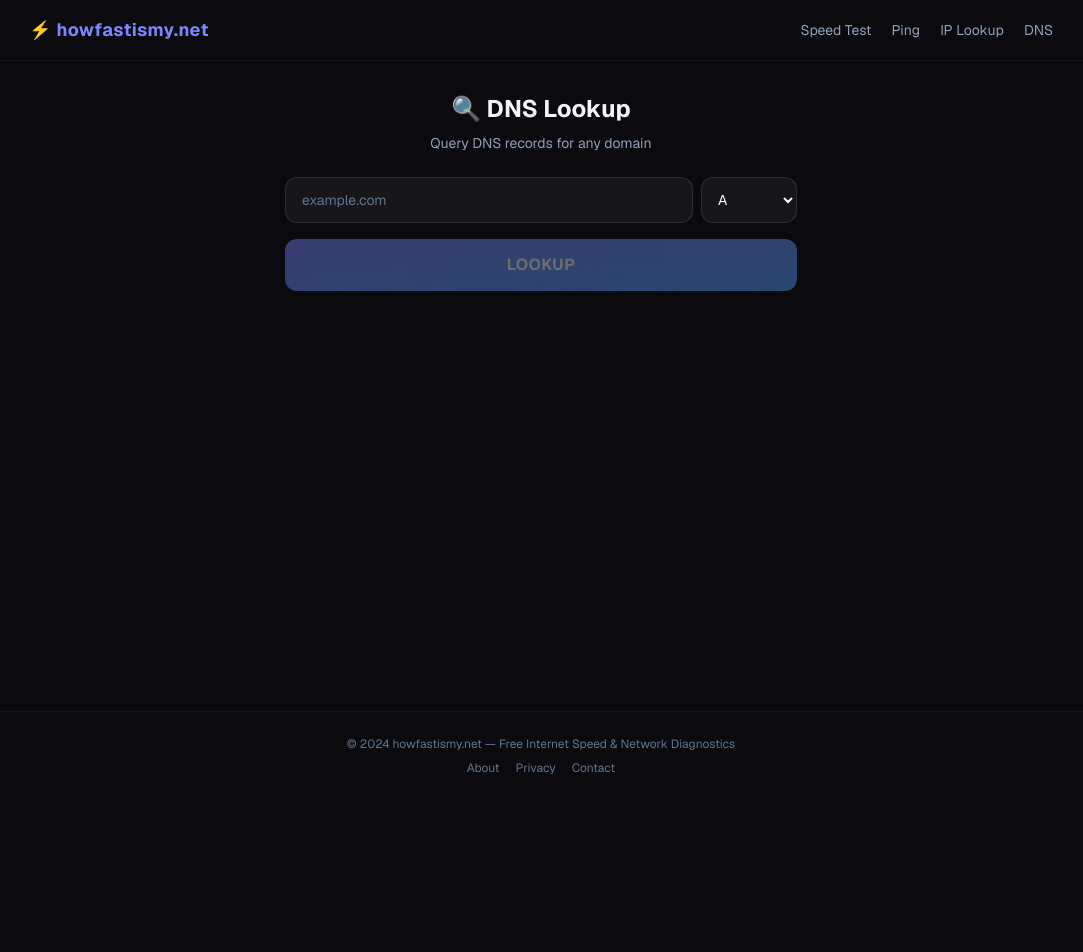
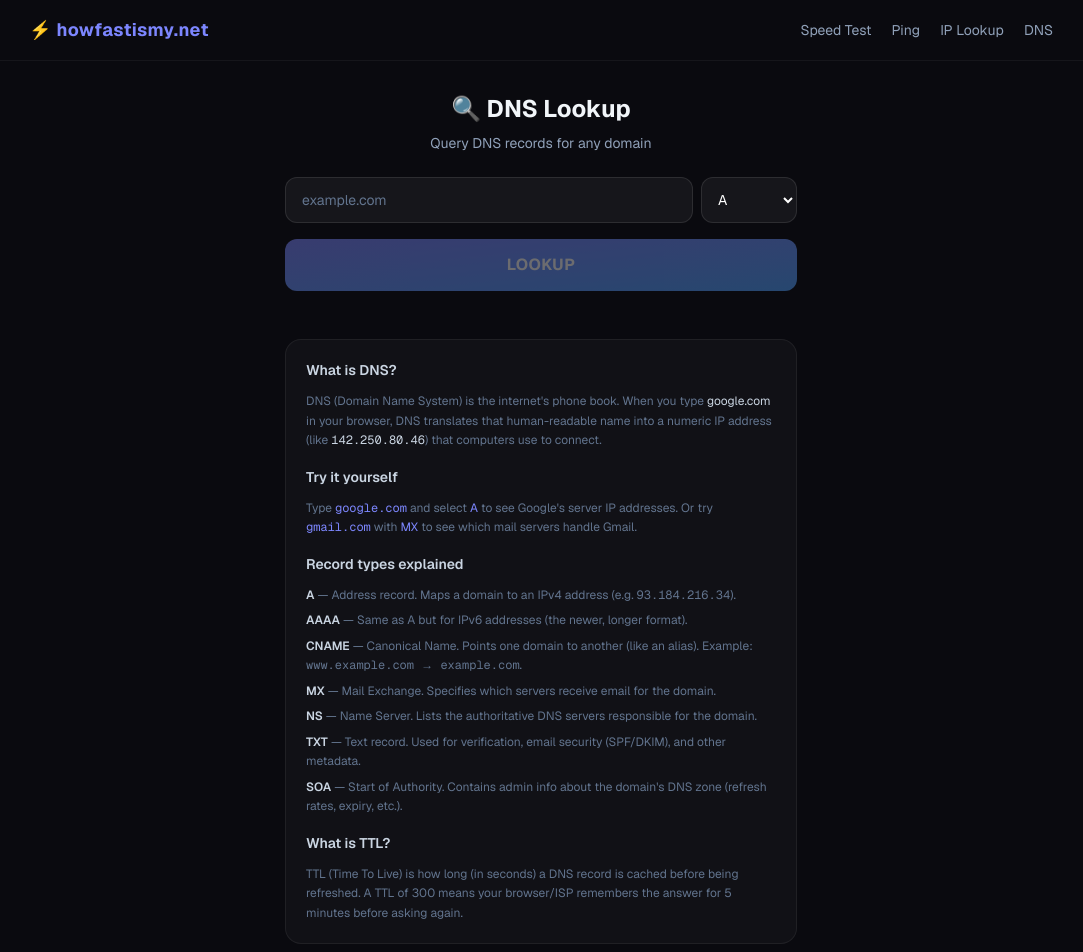
Before and after one commit to anee1993/speedtest, a Next.js app: page /tools/dns in a window 1280 px wide. Shown: the top 952 px of the page, without its empty margins (99-1182 px from the left). Before the commit the page ends 800 px from the top, so only its background shows below. Built offline with nearby package versions, Linux system fonts and the light colour scheme.

Commit message:
Add plain-English explanations and examples to DNS and IP Lookup pages

```diff
--- a/app/tools/dns/page.tsx
+++ b/app/tools/dns/page.tsx
@@ -111,6 +111,35 @@ export default function DNSPage() {
           )}
         </div>
       )}
+
+      {/* Explanation section — always visible */}
+      <div className="mt-6 p-5 rounded-2xl bg-white/[0.03] border border-white/[0.06] text-xs text-slate-500 leading-relaxed space-y-3">
+        <p className="text-sm font-semibold text-slate-300">What is DNS?</p>
+        <p>
+          DNS (Domain Name System) is the internet&apos;s phone book. When you type <span className="text-slate-300">google.com</span> in your browser,
+          DNS translates that human-readable name into a numeric IP address (like <span className="text-slate-300 font-mono">142.250.80.46</span>) that computers use to connect.
+        </p>
+
+        <p className="text-sm font-semibold text-slate-300 mt-4">Try it yourself</p>
+        <p>Type <span className="text-indigo-400 font-mono">google.com</span> and select <span className="text-indigo-400">A</span> to see Google&apos;s server IP addresses. Or try <span className="text-indigo-400 font-mono">gmail.com</span> with <span className="text-indigo-400">MX</span> to see which mail servers handle Gmail.</p>
+
+        <p className="text-sm font-semibold text-slate-300 mt-4">Record types explained</p>
+        <ul className="list-none space-y-1.5 mt-1">
+          <li><span className="text-slate-300 font-semibold">A</span> — Address record. Maps a domain to an IPv4 address (e.g. <span className="font-mono">93.184.216.34</span>).</li>
+          <li><span className="text-slate-300 font-semibold">AAAA</span> — Same as A but for IPv6 addresses (the newer, longer format).</li>
+          <li><span className="text-slate-300 font-semibold">CNAME</span> — Canonical Name. Points one domain to another (like an alias). Example: <span className="font-mono">www.example.com → example.com</span>.</li>
+          <li><span className="text-slate-300 font-semibold">MX</span> — Mail Exchange. Specifies which servers receive email for the domain.</li>
+          <li><span className="text-slate-300 font-semibold">NS</span> — Name Server. Lists the authoritative DNS servers responsible for the domain.</li>
+          <li><span className="text-slate-300 font-semibold">TXT</span> — Text record. Used for verification, email security (SPF/DKIM), and other metadata.</li>
+          <li><span className="text-slate-300 font-semibold">SOA</span> — Start of Authority. Contains admin info about the domain&apos;s DNS zone (refresh rates, expiry, etc.).</li>
+        </ul>
+
+        <p className="text-sm font-semibold text-slate-300 mt-4">What is TTL?</p>
+        <p>
+          TTL (Time To Live) is how long (in seconds) a DNS record is cached before being refreshed.
+          A TTL of 300 means your browser/ISP remembers the answer for 5 minutes before asking again.
+        </p>
+      </div>
     </div>
   );
 }
--- a/app/tools/ip-lookup/page.tsx
+++ b/app/tools/ip-lookup/page.tsx
@@ -101,6 +101,30 @@ export default function IPLookupPage() {
           Click Lookup to find your own IP, or enter any IP address or domain name.
         </div>
       )}
+
+      {/* Explanation section */}
+      <div className="mt-6 p-5 rounded-2xl bg-white/[0.03] border border-white/[0.06] text-xs text-slate-500 leading-relaxed space-y-3">
+        <p className="text-sm font-semibold text-slate-300">What is an IP address?</p>
+        <p>
+          An IP (Internet Protocol) address is a unique number assigned to every device connected to the internet — like a mailing address for your computer.
+          It tells other devices where to send data so it reaches you.
+        </p>
+
+        <p className="text-sm font-semibold text-slate-300 mt-4">Try it yourself</p>
+        <p>
+          Leave the field empty and click <span className="text-indigo-400">Lookup</span> to see your own IP, ISP, and approximate location.
+          Or type a domain like <span className="text-indigo-400 font-mono">netflix.com</span> to see where their servers are located.
+        </p>
+
+        <p className="text-sm font-semibold text-slate-300 mt-4">What the results mean</p>
+        <ul className="list-none space-y-1.5 mt-1">
+          <li><span className="text-slate-300 font-semibold">IP Address</span> — The numeric address of the server or your device.</li>
+          <li><span className="text-slate-300 font-semibold">ISP / Org</span> — The company that owns or operates the network (e.g. Comcast, Google LLC, Amazon).</li>
+          <li><span className="text-slate-300 font-semibold">City / Region / Country</span> — Approximate physical location of the server. For your own IP, this shows where your ISP routes traffic from (not your exact home).</li>
+          <li><span className="text-slate-300 font-semibold">Timezone</span> — The timezone associated with the IP&apos;s location.</li>
+          <li><span className="text-slate-300 font-semibold">Hostname</span> — A human-readable name for the IP, if one is configured (not always available).</li>
+        </ul>
+      </div>
     </div>
   );
 }
```
